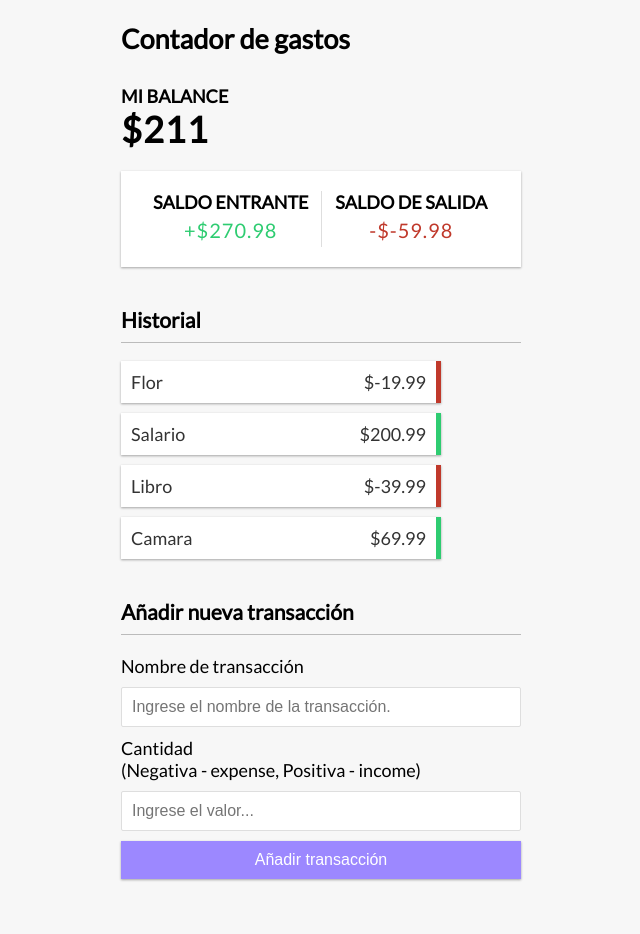
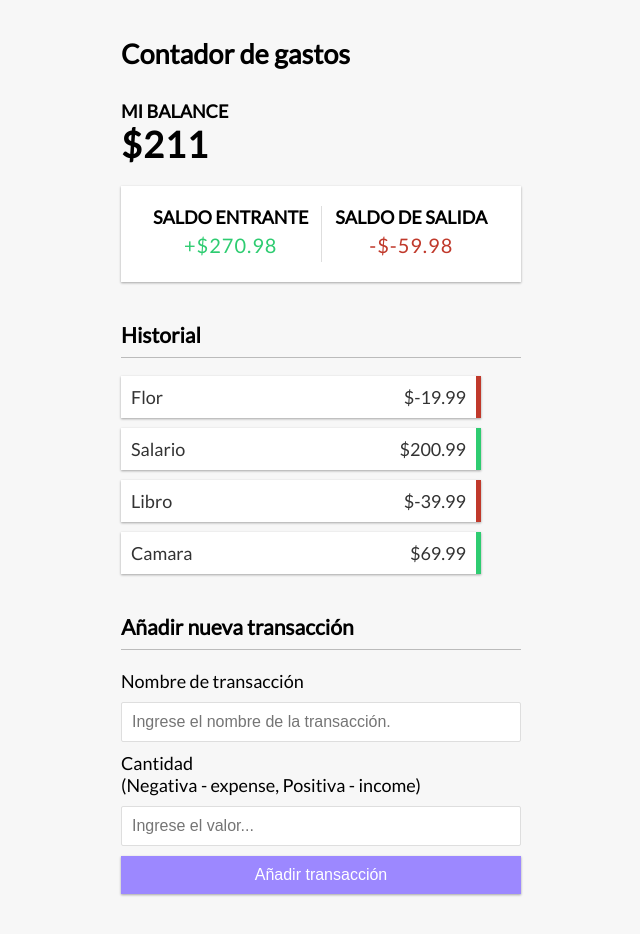
Before and after one commit to cristians-12/Account-tracker, a Vue app: page / in a window 1280 px wide. Shown: the top 934 px of the page, without its empty margins (319-959 px from the left). Before the commit the page ends 909 px from the top, so only its background shows below. Built offline with nearby package versions, Linux system fonts and the light colour scheme.

Commit message:
Actualizar style.css

```diff
--- a/src/style.css
+++ b/src/style.css
@@ -18,6 +18,7 @@ body {
   margin: 0;
   font-family: 'Lato', sans-serif;
   font-size: 18px;
+  padding: 15px;
 }
 
 .container {
@@ -110,7 +111,7 @@ input[type='number'] {
   list-style-type: none;
   padding: 0;
   margin-bottom: 40px;
-  width:80%;
+  width:90%;
 }
 
 .list li {
```
